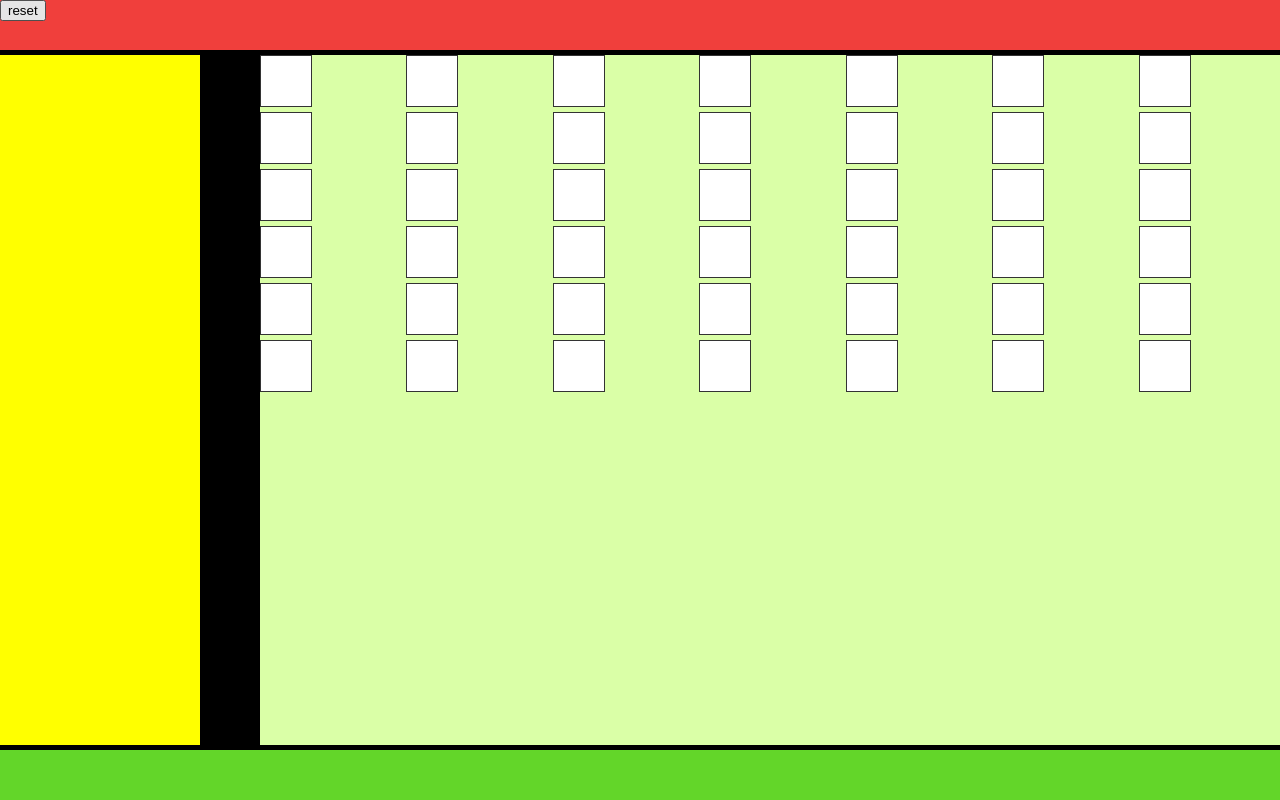
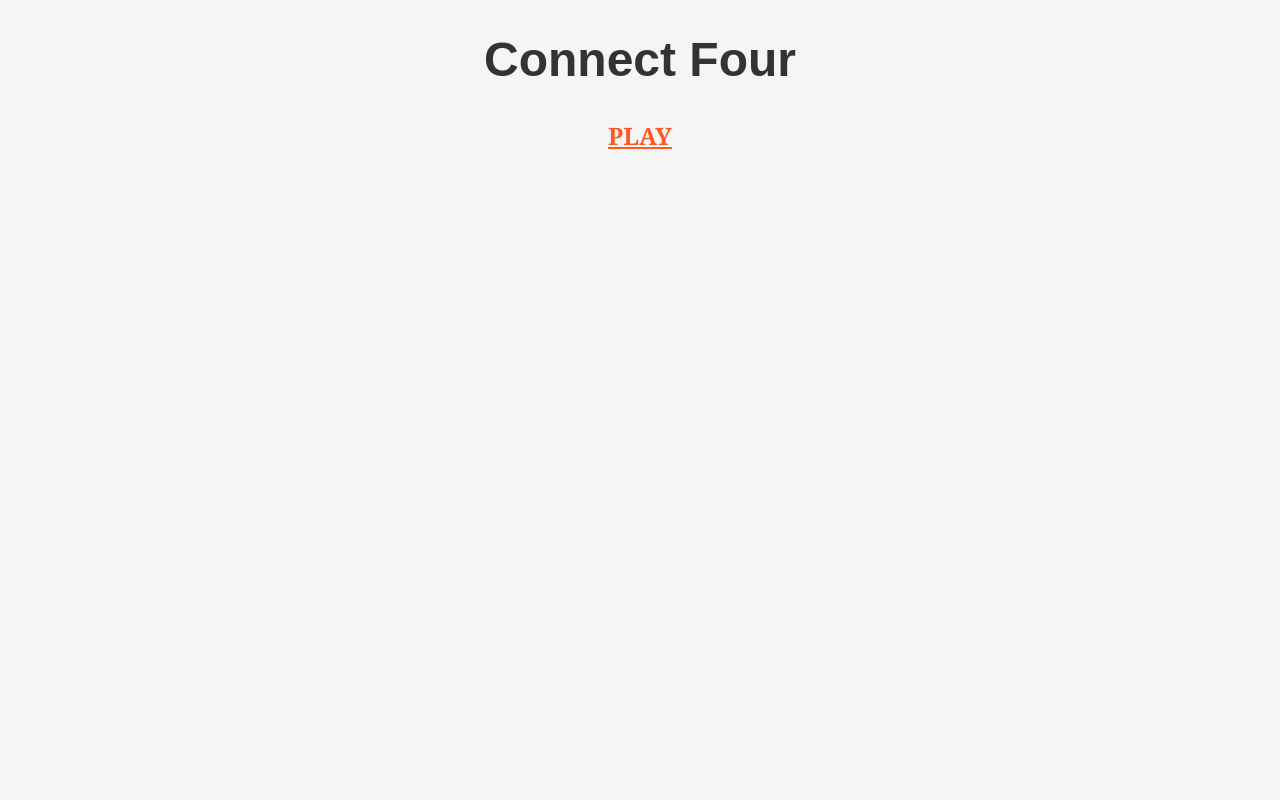
Before and after one commit to Hamad-Alfandi/Connect-Four, a plain HTML site: page index.html in a window 1280 px wide. Drawn offline with Linux system fonts and the light colour scheme.

Commit message:
added new html start game page

```diff
--- /dev/null
+++ b/idx-sty.css
@@ -0,0 +1,18 @@
+body{
+background-color: yellow;
+align-items: center;
+text-align: center;
+font-size: x-large;
+font-family: 'Arial', sans-serif;
+background-color: #f5f5f5;
+color: #333;
+margin: 0;
+padding: 0;
+}
+
+.play {
+  font-family: Georgia, 'Times New Roman', Times, serif;
+  font-size: 24px;
+  font-weight: bold;
+  color: #ff5722;
+}
--- a/index.html
+++ b/index.html
@@ -5,26 +5,16 @@
   <meta charset="UTF-8">
   <meta name="viewport" content="width=device-width, initial-scale=1.0">
   <script defer src="scripts.js"></script>
-  <link rel="stylesheet" href="style.css">
+  <link rel="stylesheet" href="idx-sty.css">
   <title>Connect Four Game</title>
 </head>
 
 <body>
-  <nav class="flex">
-    <div>
-      <button id="reset">reset</button>
-    </div>
-  </nav>
-  <aside class="side-bar flex">
-    <!-- the winner: -->
-    <!-- player currunt turn 1 or 2 -->
-    <p id="winner"></p>
-    <h5 id="turn"></h5>
-  </aside>
-  <main class="grid">
-    <div id="connectFourBoard"></div>
-  </main>
-  <footer class="footer flex"></footer>
+  <h1>Connect Four</h1>
+
+
+    <a href="new-game.html" class="play" >PLAY</a>
+
 </body>
 
 </html>
--- a/scripts.js
+++ b/scripts.js
@@ -10,6 +10,8 @@ let board = [
   [0, 0, 0, 0, 0, 0, 0],
   [0, 0, 0, 0, 0, 0, 0],
 ]
+document.getElementById('turn').innerText =`Turn Player: 1`
+
 
 function renderBoard() {
   const boardContainer = document.getElementById("connectFourBoard")
@@ -113,11 +115,13 @@ const checkWinner = () => {
       }
     }
 
-    // for(let r =0 ; r<3;r++){ //
+    // for(let r =0 ; r<3;r++){ //06 15 24 33
     //   for(let c=0;c<4;c++){
     //       if(
     //         board[][]
-    //       )
+    //       ){
+
+    //       }
     //   }
     // }
   }//diagLogical()
--- a/style.css
+++ b/style.css
@@ -45,6 +45,7 @@ main {
   justify-content: center;
   cursor: pointer;
   font-size: 24px;
+  border-radius: 50%;
 }
 
 .empty {
```
Also changed, not shown: new-game.html (added, +28 -0 lines).
